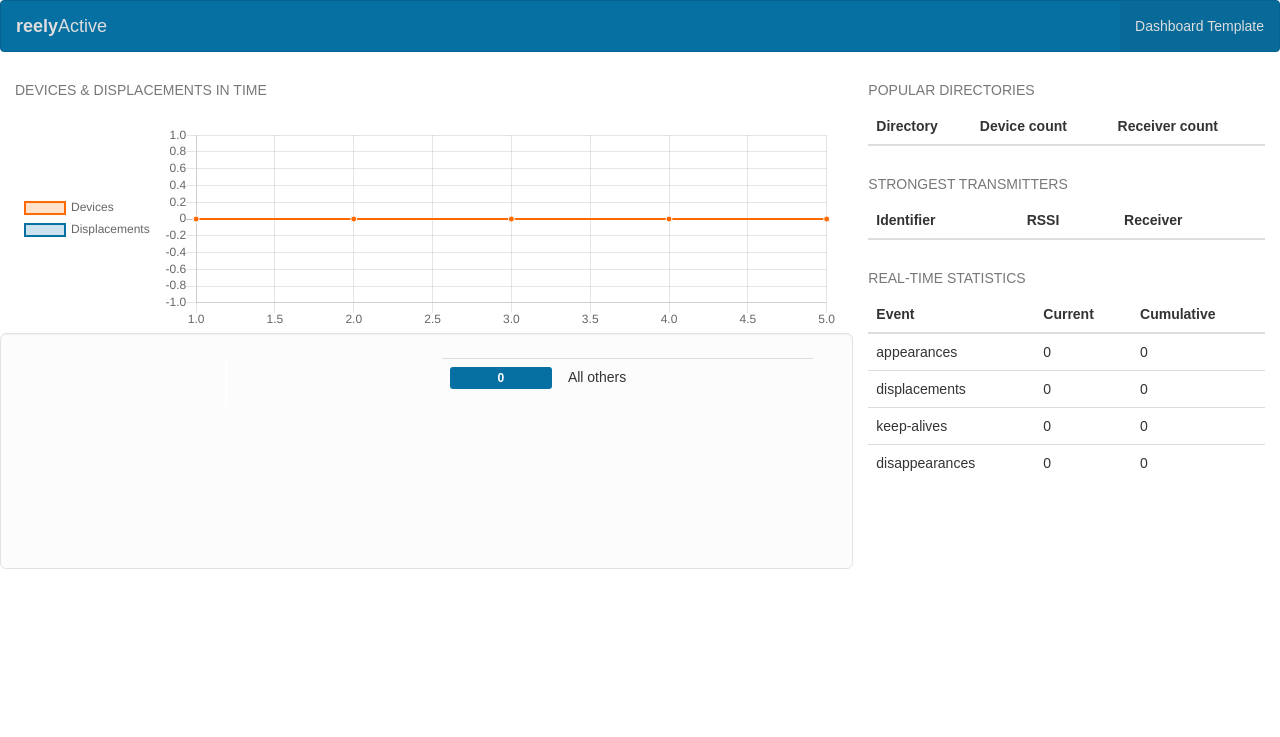
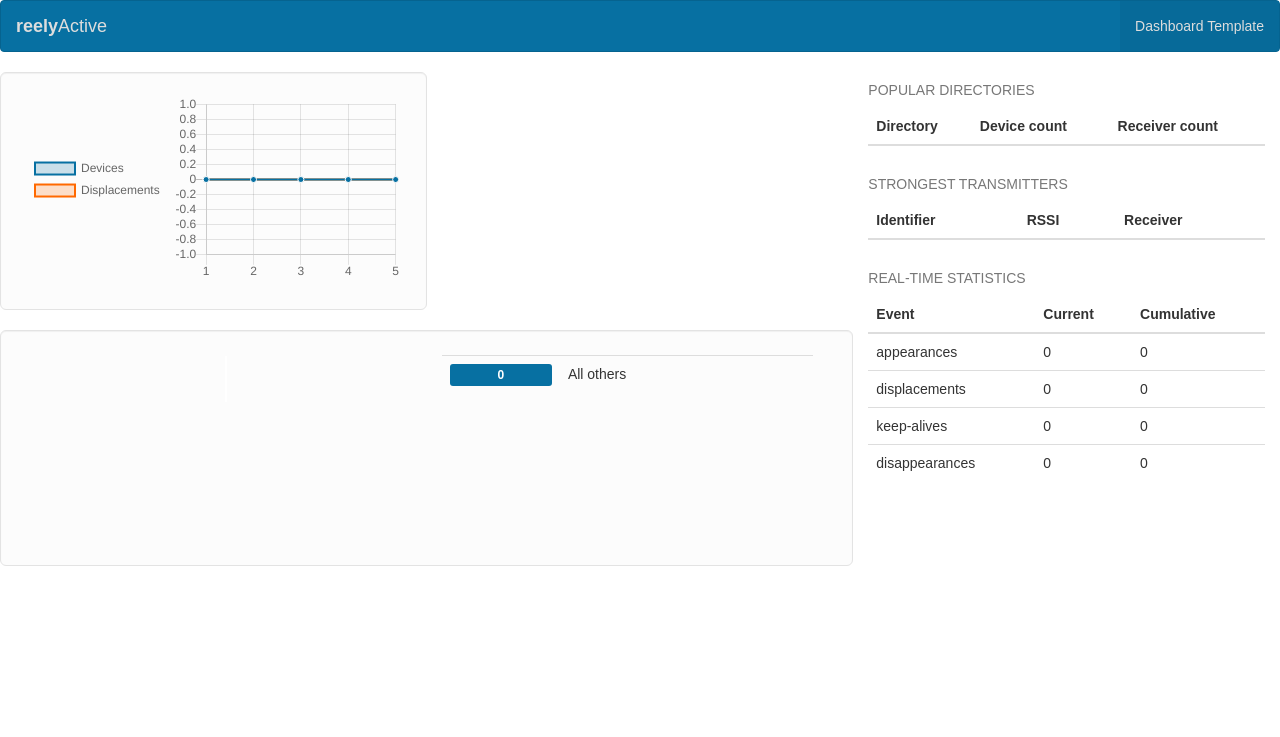
Before and after one commit to reelyactive/dashboard-template-angular, a plain HTML site: page index.html in a window 1280 px wide. Shown: the top 737 px of the page. Drawn offline with nearby package versions, Linux system fonts and the light colour scheme; some packages are replaced by stand-ins of ours; no server answers; a script that the page names is missing.

Commit message:
Tweaked devices and displacements graph

```diff
--- a/index.html
+++ b/index.html
@@ -44,12 +44,9 @@
           <!----- Left column (Charts) -------------------------------------->
           <div class="col-sm-12 col-md-7 col-lg-8">
             <div class="row">
-              <div class="col-md-12">
-                <table class="table">
-                  <caption> DEVICES & DISPLACEMENTS IN TIME </caption>
-                </table>
+              <div class="col-md-6 well well-lg" style="background-color:#fcfcfc">
                 <canvas id="line" class="chart chart-line"
-                        height="25" width="100"
+                        height="50" width="100"
                         chart-data="linechart.data"
                         chart-labels="linechart.labels"
                         chart-series="linechart.series"
--- a/js/dashboard.js
+++ b/js/dashboard.js
@@ -34,7 +34,7 @@ DOUGHNUT_CHART_OPTIONS = {
     animateRotate: false
   }
 };
-LINE_CHART_COLORS = [ '#ff6900', '#0770a2', '#aec844', '#5a5a5a' ];
+LINE_CHART_COLORS = [ '#0770a2', '#ff6900', '#aec844', '#5a5a5a' ];
 DOUGHNUT_CHART_COLORS = [ '#0770a2', '#ff6900', '#aec844', '#d0dd9e',
                           '#f8b586', '#82b6cf', '#a9a9a9', '#5a5a5a' ];
 
```
